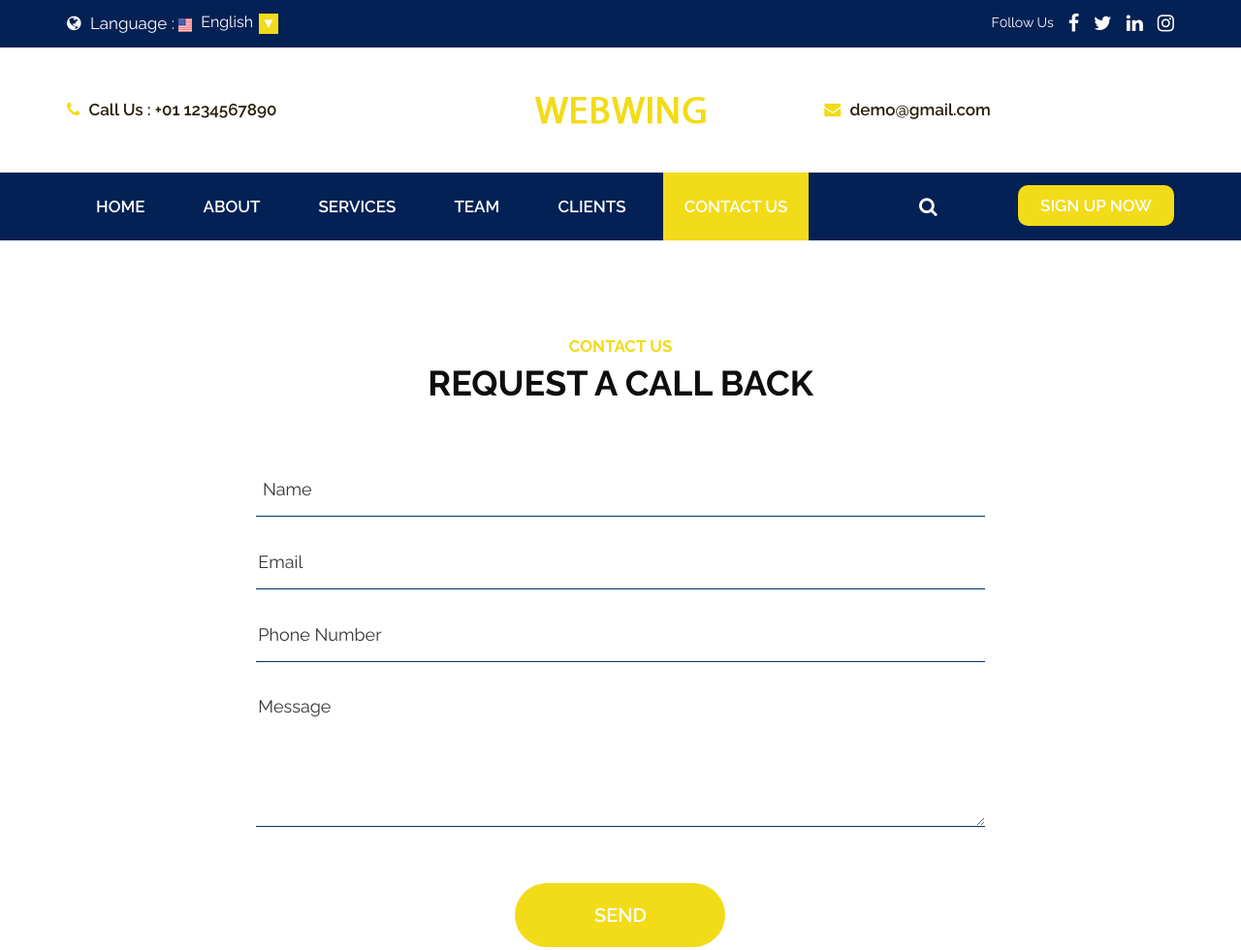
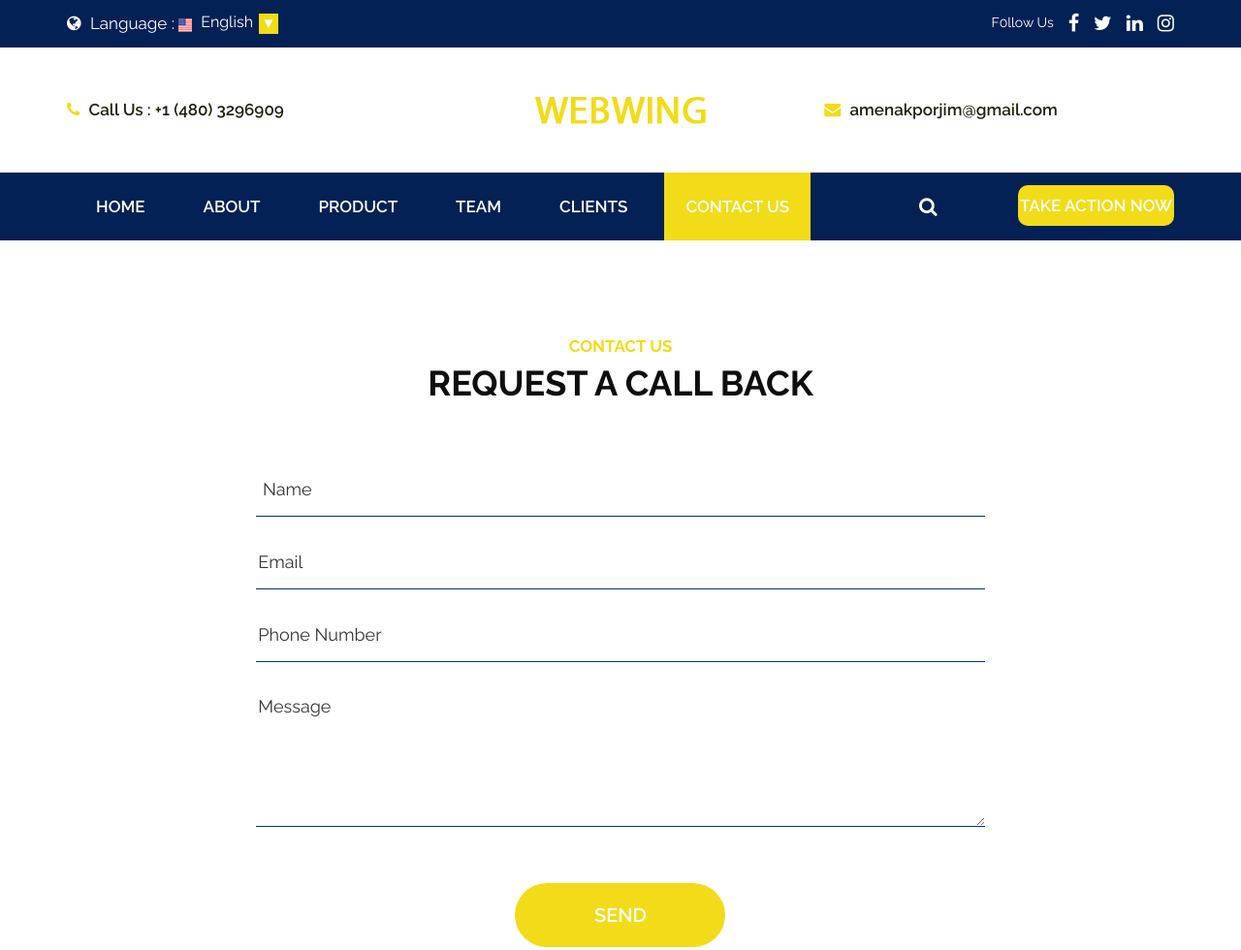
Before and after one commit to jimgatete/web-consulting2, a plain HTML site: page contact.html in a window 1280 px wide. Shown: the top 980 px of the page at 97% size. Drawn offline with nearby package versions, Linux system fonts and the light colour scheme.

Commit message:
feature branch

```diff
--- a/contact.html
+++ b/contact.html
@@ -82,7 +82,7 @@
                   <div class="row d_flex">
                      <div class="col-md-4 col-sm-4 d_none">
                         <ul class="conta_icon">
-                           <li><a href="#"><i class="fa fa-phone" aria-hidden="true"></i> Call Us : +01 1234567890</a> </li>
+                           <li><a href="#"><i class="fa fa-phone" aria-hidden="true"></i> Call Us : +1 (480) 3296909</a> </li>
                         </ul>
                      </div>
                      <div class="col-md-4 col-sm-4 " >
@@ -90,7 +90,7 @@
                      </div>
                      <div class="col-md-4 col-sm-4 d_none">
                         <ul class="conta_icon ">
-                           <li><a href="#"><i class="fa fa-envelope" aria-hidden="true"></i> demo@gmail.com</a> </li>
+                           <li><a href="#"><i class="fa fa-envelope" aria-hidden="true"></i> amenakporjim@gmail.com</a> </li>
                         </ul>
                      </div>
                   </div>
@@ -113,7 +113,7 @@
                                     <a class="nav-link" href="about.html">about</a>
                                  </li>
                                  <li class="nav-item">
-                                    <a class="nav-link" href="service.html">services</a>
+                                    <a class="nav-link" href="service.html">product</a>
                                  </li>
                                  <li class="nav-item">
                                     <a class="nav-link" href="team.html">team </a>
@@ -131,7 +131,7 @@
                      <div class="col-md-3 col-sm-5 d_none">
                         <ul class="sign">
                            <li><a href="#"><i class="fa fa-search" aria-hidden="true"></i></a></li>
-                           <li><a class="sign_btn" href="#">sign up now</a></li>
+                           <li><a class="sign_btn" href="#">Take Action Now</a></li>
                         </ul>
                      </div>
                   </div>
```
